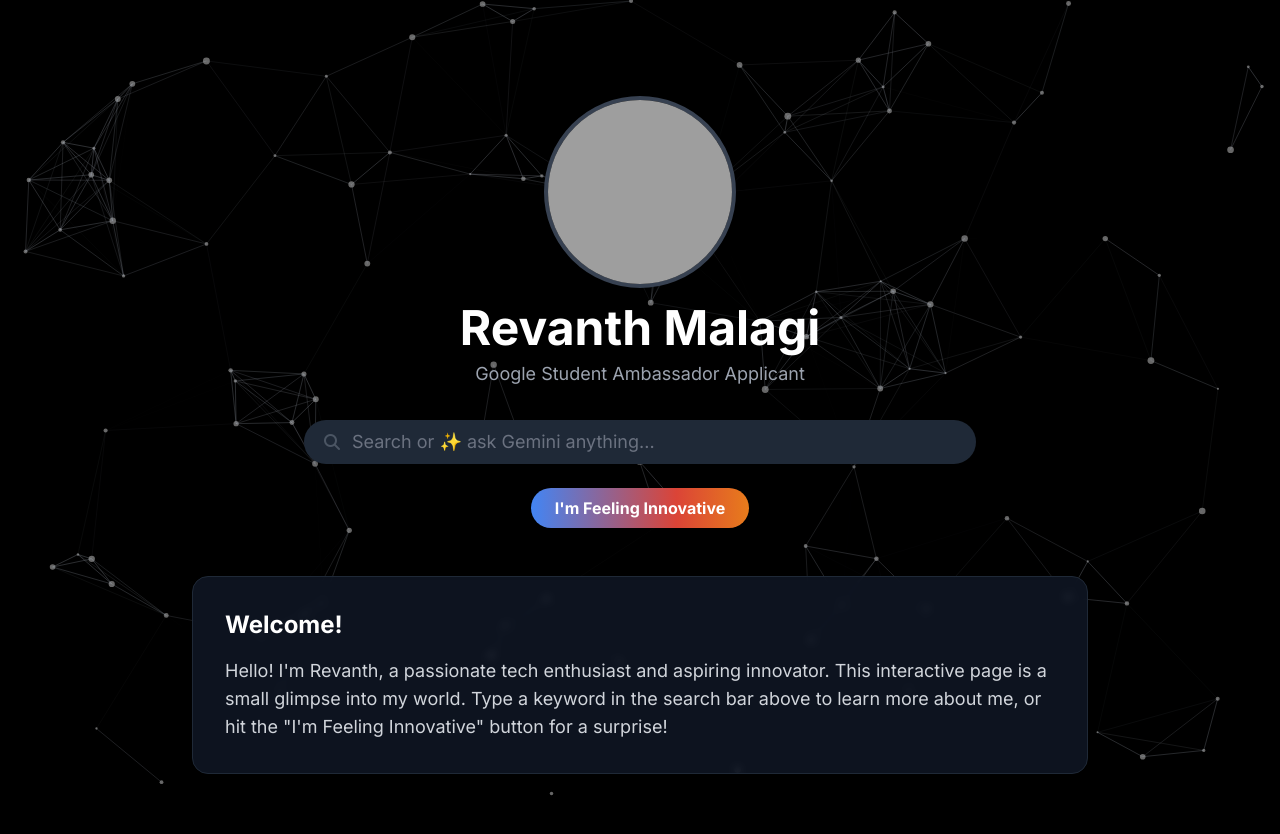
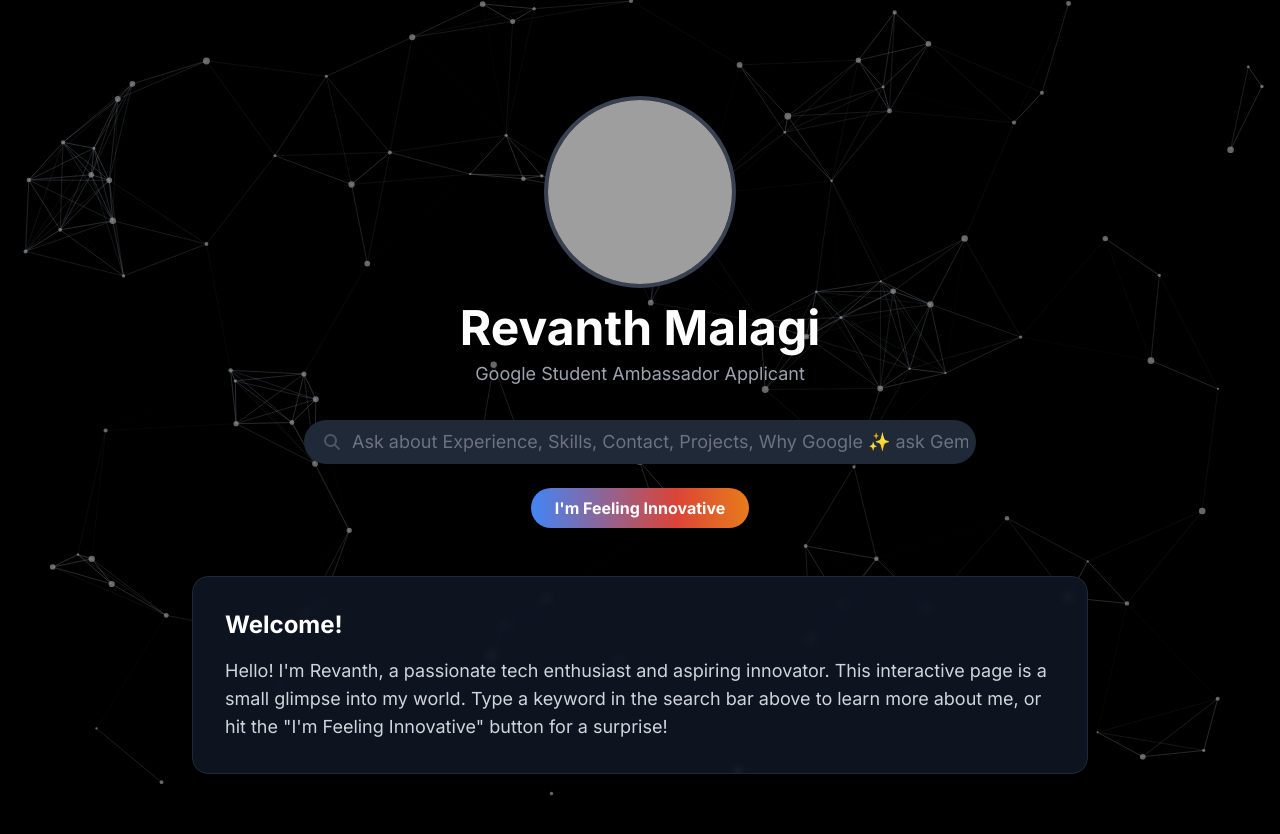
Before and after one commit to 08revanth/Portfolio, a plain HTML site: page index.html in a window 1280 px wide. Drawn offline with nearby package versions, Linux system fonts and the light colour scheme; grey boxes are pictures that could not be loaded.

Commit message:
Update index.html

```diff
--- a/index.html
+++ b/index.html
@@ -139,7 +139,7 @@
             <div class="relative w-full">
                 <div class="flex items-center bg-gray-800 rounded-full shadow-md p-2">
                     <i class="fas fa-search text-gray-600 mx-3"></i>
-                    <input type="text" id="search-input" placeholder="Search or ✨ ask Gemini anything..." class="w-full bg-transparent focus:outline-none text-lg text-gray-200 placeholder-gray-500">
+                    <input type="text" id="search-input" placeholder="Ask about Experience, Skills, Contact, Projects, Why Google ✨ ask Gemini anything..." class="w-full bg-transparent focus:outline-none text-lg text-gray-200 placeholder-gray-500">
                 </div>
                  <div id="suggestions-box" class="absolute left-0 right-0 mt-2 bg-gray-800 rounded-lg shadow-lg overflow-hidden z-10 hidden">
                     <!-- Suggestions will be populated by JS -->
```
